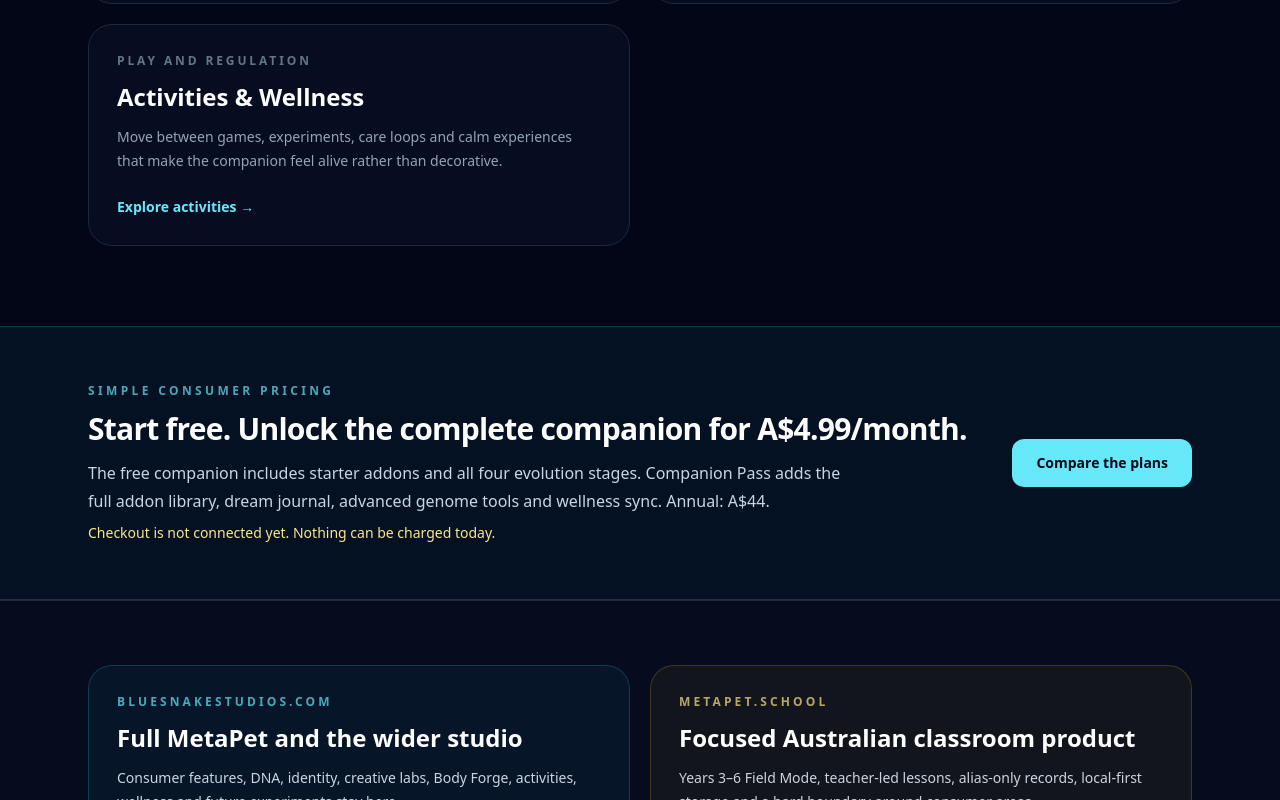
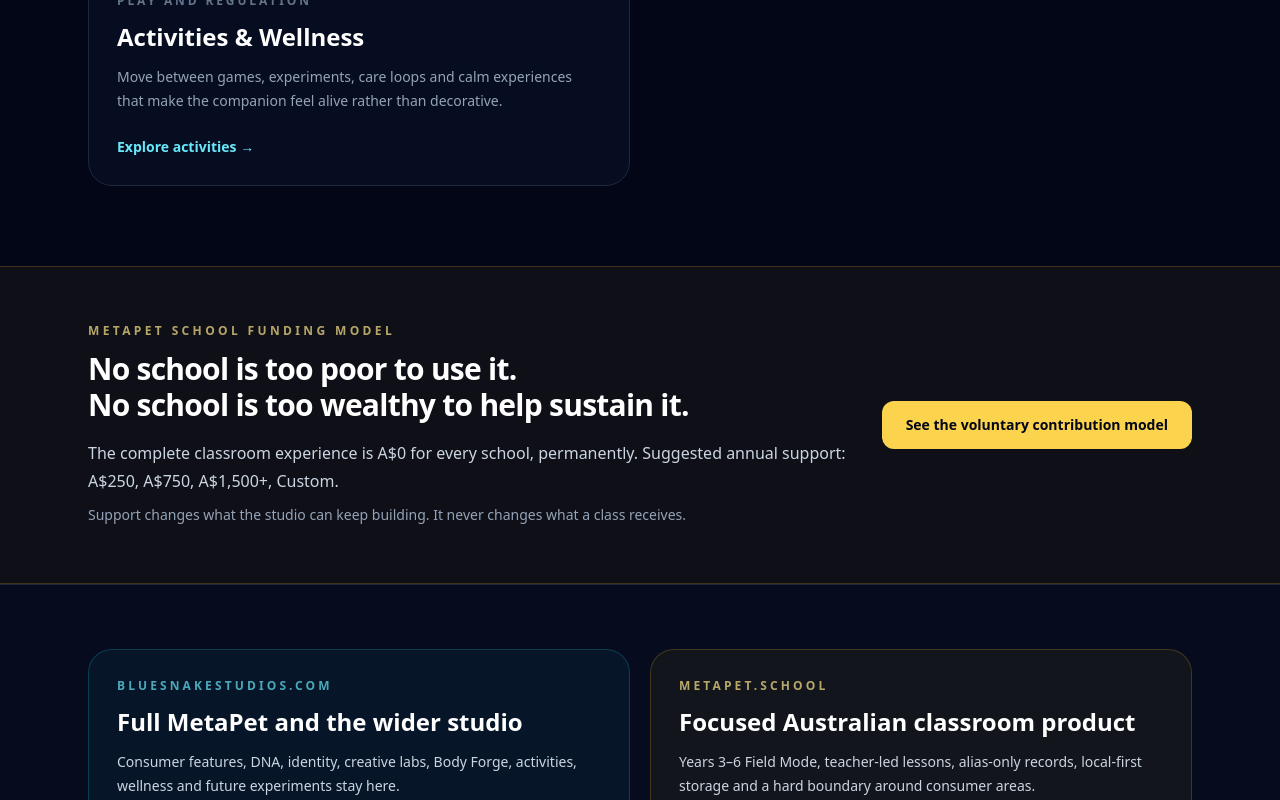
Before and after one commit to Blackcockatoo/bss, a Next.js app: page / in a window 1280 px wide. Shown: the part 1594-2394 px from the top of the page. Built offline with nearby package versions, Linux system fonts and the light colour scheme; no server answers.

Commit message:
Restore the school contribution model

```diff
--- a/src/app/page.tsx
+++ b/src/app/page.tsx
@@ -1,5 +1,10 @@
 import type { Metadata } from "next";
 import Link from "next/link";
+
+import {
+  CONTRIBUTION_OPTIONS,
+  GOVERNING_PRINCIPLE,
+} from "@/lib/schools/contribution";
 
 export const metadata: Metadata = {
   title: "Blue Snake Studios — The full MetaPet living system",
@@ -69,7 +74,6 @@ const FULL_PRODUCT_LINKS = [
   { label: "Body Forge", href: "/body-forge" },
   { label: "Activities", href: "/app/activities" },
   { label: "Wellness", href: "/app/wellness" },
-  { label: "Pricing", href: "/pricing" },
 ] as const;
 
 export default function HomePage() {
@@ -110,12 +114,6 @@ export default function HomePage() {
                 className="inline-flex min-h-12 items-center justify-center rounded-xl border border-slate-700 bg-slate-900/70 px-5 py-3 text-sm font-semibold text-slate-100 transition-colors hover:border-slate-500 hover:bg-slate-800"
               >
                 Explore the DNA Lab
-              </Link>
-              <Link
-                href="/pricing"
-                className="inline-flex min-h-12 items-center justify-center rounded-xl border border-cyan-400/30 bg-cyan-400/10 px-5 py-3 text-sm font-semibold text-cyan-200 transition-colors hover:border-cyan-300/50 hover:bg-cyan-400/15"
-              >
-                Plans from A$0
               </Link>
               <a
                 href="https://www.metapet.school"
@@ -192,29 +190,34 @@ export default function HomePage() {
         </div>
       </section>
 
-      <section className="border-y border-cyan-400/20 bg-cyan-400/5">
+      <section className="border-y border-amber-400/20 bg-amber-400/5">
         <div className="mx-auto grid w-full max-w-6xl gap-8 px-6 py-14 md:grid-cols-[1fr_auto] md:items-center">
           <div>
-            <p className="text-xs font-semibold uppercase tracking-[0.28em] text-cyan-300/70">
-              Simple consumer pricing
+            <p className="text-xs font-semibold uppercase tracking-[0.28em] text-amber-200/70">
+              MetaPet School funding model
             </p>
             <h2 className="mt-3 text-3xl font-semibold tracking-tight text-white">
-              Start free. Unlock the complete companion for A$4.99/month.
+              {GOVERNING_PRINCIPLE.map((line) => (
+                <span key={line} className="block">
+                  {line}
+                </span>
+              ))}
             </h2>
-            <p className="mt-3 max-w-3xl text-base leading-7 text-slate-300">
-              The free companion includes starter addons and all four evolution
-              stages. Companion Pass adds the full addon library, dream journal,
-              advanced genome tools and wellness sync. Annual: A$44.
+            <p className="mt-4 max-w-3xl text-base leading-7 text-slate-300">
+              The complete classroom experience is A$0 for every school,
+              permanently. Suggested annual support:{" "}
+              {CONTRIBUTION_OPTIONS.map((option) => option.label).join(", ")}.
             </p>
-            <p className="mt-2 text-sm text-amber-200">
-              Checkout is not connected yet. Nothing can be charged today.
+            <p className="mt-2 max-w-3xl text-sm leading-6 text-slate-400">
+              Support changes what the studio can keep building. It never
+              changes what a class receives.
             </p>
           </div>
           <Link
-            href="/pricing"
-            className="inline-flex min-h-12 items-center justify-center rounded-xl bg-cyan-300 px-6 py-3 text-sm font-semibold text-slate-950 transition-colors hover:bg-cyan-200"
+            href="/schools/contribute"
+            className="inline-flex min-h-12 items-center justify-center rounded-xl bg-amber-300 px-6 py-3 text-sm font-semibold text-slate-950 transition-colors hover:bg-amber-200"
           >
-            Compare the plans
+            See the voluntary contribution model
           </Link>
         </div>
       </section>
```
